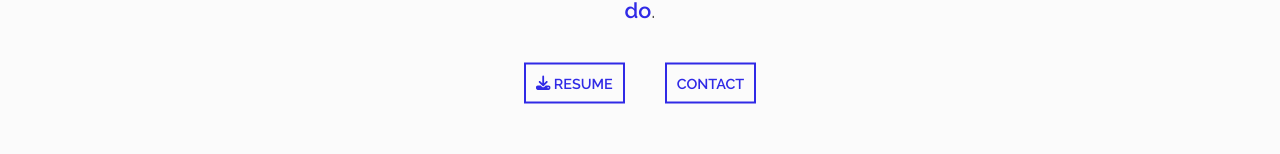
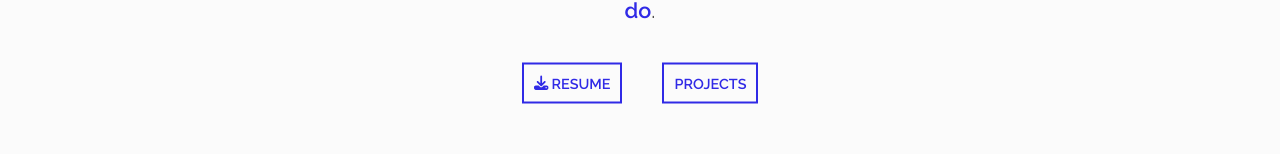
Before and after one commit to khreptunyevhen/react-portfolio, a React (Vite) app: page / in a window 1280 px wide. Shown: the part 405-559 px from the top of the page. Built offline with nearby package versions, Linux system fonts and the light colour scheme.

Commit message:
Fixed navigation menu item styles when click the logo or the hire me button

```diff
--- a/src/components/Header.jsx
+++ b/src/components/Header.jsx
@@ -1,4 +1,4 @@
-import { useEffect } from "react";
+import { useState, useEffect } from "react";
 import { Link } from "react-router-dom";
 import Navigation from "./Navigation";
 import Button from "./Button";
@@ -17,6 +17,8 @@ const Header = ({ themeMode, setThemeMode }) => {
     }
   };
 
+  const [activeTab, setActiveTab] = useState(0);
+
   useEffect(() => {
     const receiveTheme = window.localStorage.getItem("theme");
     if (receiveTheme !== null) setThemeMode(JSON.parse(receiveTheme));
@@ -30,10 +32,10 @@ const Header = ({ themeMode, setThemeMode }) => {
   return (
     <header>
       <div className="container">
-        <Logo themeMode={themeMode} />
-        <Navigation />
+        <Logo themeMode={themeMode} setActiveTab={setActiveTab} />
+        <Navigation activeTab={activeTab} setActiveTab={setActiveTab} />
         <div className="header__buttons">
-          <Link to={"contacts"}>
+          <Link to={"contacts"} onClick={() => setActiveTab(3)}>
             <Button buttonStyles="button">Hire me</Button>
           </Link>
           <Button handleToggleThemeMode={handleToggleThemeMode}>
--- a/src/components/Home.jsx
+++ b/src/components/Home.jsx
@@ -18,8 +18,8 @@ const Home = () => {
               <FontAwesomeIcon icon={faDownload} /> Resume
             </Button>
           </a>
-          <Link to={"contacts"}>
-            <Button buttonStyles="button">Contact</Button>
+          <Link to={"portfolio"}>
+            <Button buttonStyles="button">Projects</Button>
           </Link>
         </div>
       </div>
--- a/src/components/Logo.jsx
+++ b/src/components/Logo.jsx
@@ -2,9 +2,9 @@ import { Link } from "react-router-dom";
 
 import "./styles/logo.css";
 
-const Logo = ({ themeMode }) => {
+const Logo = ({ themeMode, setActiveTab }) => {
   return (
-    <Link to={"/"} className="logo">
+    <Link to={"/"} className="logo" onClick={() => setActiveTab(0)}>
       <svg
         version="1.0"
         xmlns="http://www.w3.org/2000/svg"
--- a/src/components/Navigation.jsx
+++ b/src/components/Navigation.jsx
@@ -1,13 +1,11 @@
-import { useEffect, useState } from "react";
+import { useEffect } from "react";
 import { Link } from "react-router-dom";
 import NavItem from "./NavItem";
 import { info } from "../source/info";
 
 import "./styles/navigation.css";
 
-const Navigation = () => {
-  const [activeTab, setActiveTab] = useState(0);
-
+const Navigation = ({ activeTab, setActiveTab }) => {
   useEffect(() => {
     const receiveActiveTab = window.localStorage.getItem("active-tab");
 
```
